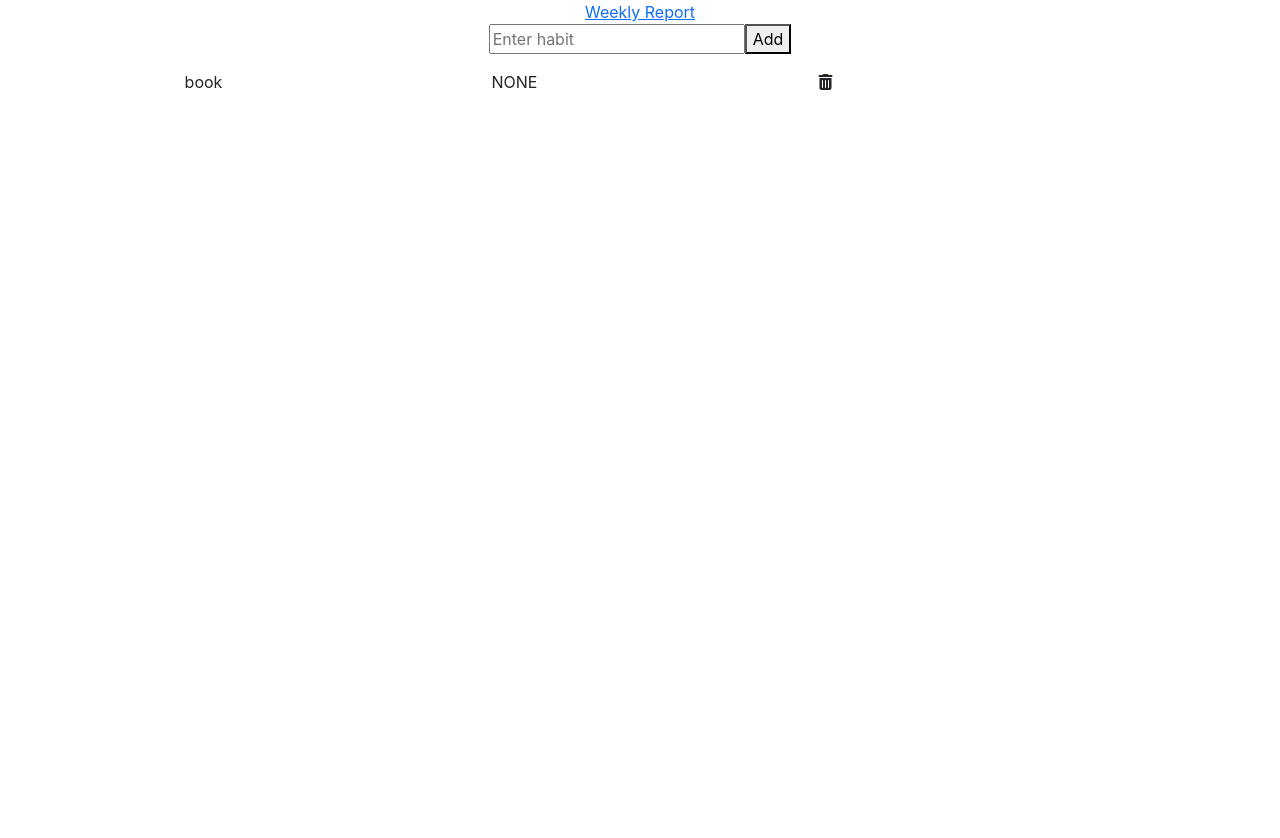
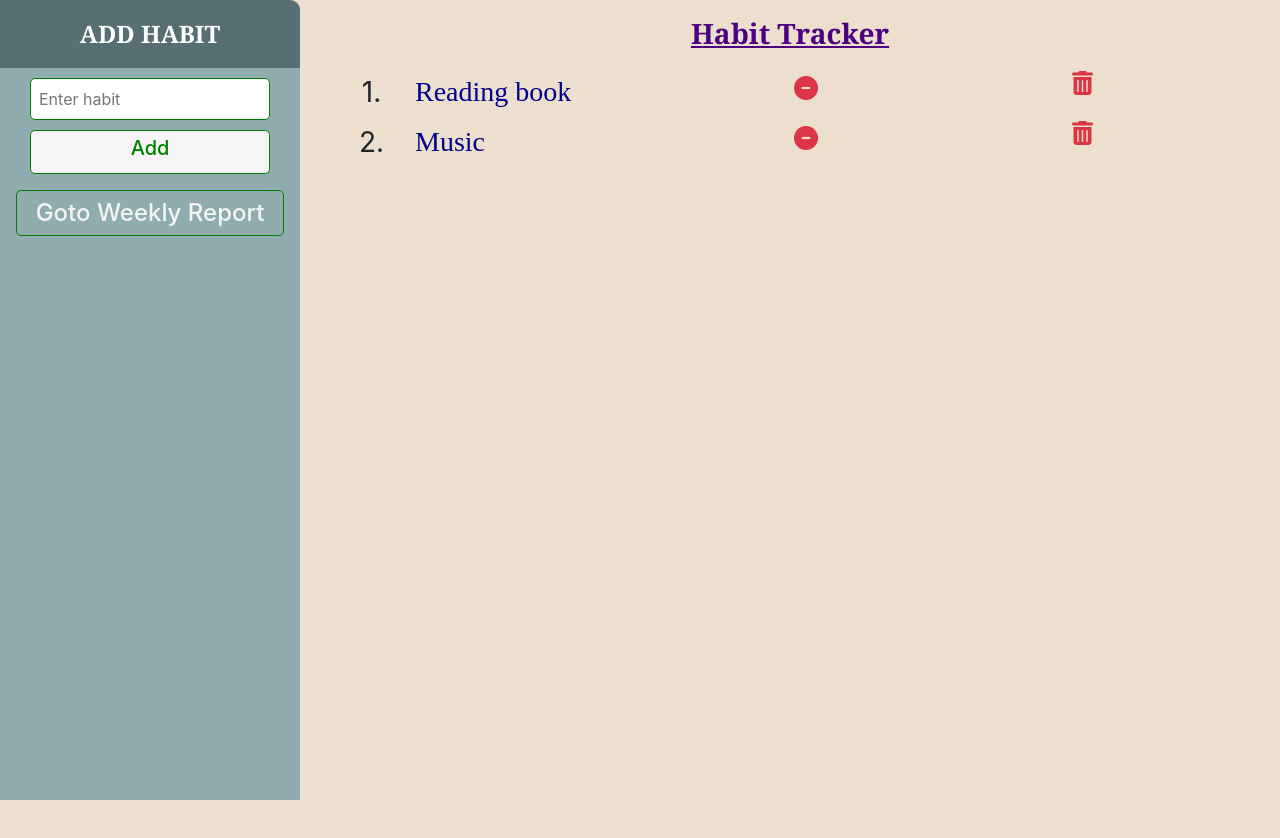
Before and after one commit to Yashaswi-Anand/react-habit-tracker, a React (Create React App) app: page / in a window 1280 px wide. Shown: the top 838 px of the page. Before the commit the page ends 800 px from the top, so only its background shows below. Built offline with nearby package versions, Linux system fonts and the light colour scheme.

Commit message:
ui designe complete

```diff
--- /dev/null
+++ b/src/Home.css
@@ -0,0 +1,103 @@
+
+.sidebar {
+    margin: 0;
+    padding: 0;
+    width: 300px;
+    background-color:#90acaf;
+    position: fixed;
+    height: 100%;
+    overflow: auto;
+    border-radius: 0px 10px 0px 0px;
+}
+
+.sidebar a {
+    display: block;
+    color: black;
+    padding: 16px;
+    text-decoration: none;
+}
+
+.sidebar a.active {
+    background-color: #576F72;
+    color: white;
+}
+
+/* .sidebar a:hover:not(.active) {
+    background-color: #555;
+    color: white;
+} */
+
+div.content {
+    margin-left: 300px;
+    padding: 1px 16px;
+    height: 900px;
+}
+
+@media screen and (max-width: 700px) {
+    .sidebar {
+        width: 100%;
+        height: auto;
+        position: relative;
+    }
+    .sidebar a {float: left;}
+    div.content {margin-left: 0;}
+}
+
+@media screen and (max-width: 400px) {
+    .sidebar a {
+        text-align: start;
+        float: none;
+    }
+
+}
+
+.sidebar input{
+    width: 80%;
+    border: 1px solid green;
+    margin: 10px;
+    padding: 0.5rem;
+    border-radius: 5px;
+}
+
+.add-btn{
+    width: 80%;
+    padding: 0.3rem 1rem;
+    border: 1px green solid;
+    border-radius: 5px;
+    background-color: whitesmoke;
+    color: green;
+}
+
+.add-btn:hover{
+    background-color: green;
+    color: whitesmoke;
+    border: 1px whitesmoke solid;
+}
+
+
+.heading-text{
+    color:indigo;
+    font-weight: 900;
+    font-family:Georgia, 'Times New Roman', Times, serif;
+    text-decoration: underline;
+}
+
+.habit-text{
+    color: darkblue;
+    font-family: cursive;
+    text-align: start;
+}
+
+.wklyrept{
+    padding: 0.5rem 0.1rem;
+    border: 1px green solid;
+    border-radius: 5px;
+    color: whitesmoke;
+}
+
+.wklyrept:hover{
+    padding: 0.5rem 0.1rem;
+    border: 1px whitesmoke solid;
+    border-radius: 5px;
+    color: indigo;
+}
--- /dev/null
+++ b/src/WeeklyReport.css
@@ -0,0 +1,25 @@
+.linearGradient {
+    background: linear-gradient(45deg, whitesmoke, gray);
+}
+
+.habit-text-wr{
+    color: darkblue;
+    font-family: cursive;
+    text-align: start;
+    background-color: whitesmoke;
+}
+
+.heading-weekly-report{
+    color:indigo;
+    font-weight: 900;
+    font-family:Georgia, 'Times New Roman', Times, serif;
+    text-decoration: underline;
+}
+
+.home-btn{
+    text-decoration: none;
+    color: green;
+    font-family:Georgia, 'Times New Roman', Times, serif;
+
+    font-size: x-large;
+}
--- a/src/components/Home.js
+++ b/src/components/Home.js
@@ -2,6 +2,7 @@ import React, { useState } from 'react'
 import { Link } from "react-router-dom";
 import { useDispatch, useSelector } from 'react-redux';
 import { addHabits, deleteHabits, updateHabits } from '../actions/workOnAction';
+import '../Home.css'
 
 
 function Home() {
@@ -48,36 +49,53 @@ function Home() {
   }
 
   // edit status of habit
-  const onEditHabit = (id) =>{
+  const onEditHabit = (id) => {
     // console.log(id);
     dispatch(updateHabits(id))
   }
 
   return (
     <div>
+
+      <div class="sidebar">
+        <a class="active fs-4 heading-text" href="#home">ADD HABIT</a>
+
         <div>
-        <Link to="/weeklyreport"> Weekly Report</Link>
-      </div>
-
           <input
             type='text'
             placeholder='Enter habit'
             value={inputHabit}
             onChange={(e) => handleChange(e)}
           />
+        </div>
 
-      <button onClick={() => onAddHabit()}>Add</button>
+        <div><button className='add-btn' onClick={() => onAddHabit()}><h5>Add</h5></button></div>
+
+        <div><Link to="/weeklyreport"><h4 className='wklyrept'>Goto Weekly Report</h4></Link></div>
+      </div>
+
+      <div class="content">
+        <div><h3 className='m-3 heading-text'>Habit Tracker</h3></div>
 
         {habit.length === 0
           ? "Data is empty"
-        : (habit.map(item => (
-          <div className='row mt-3 ms-5 ' key={item.id}>
-            <div className='col-3 fs-6 text-align'>{item.habit}</div>
-            <div className='col-3' onClick={() => onEditHabit(item.id)} > {item.status[0]}</div>
-            <div className='col-3'><i onClick={() => onDeleteHabit(item.id)} className="fa-solid fa-trash-can fs-6"></i></div>
+          : (habit.map((item, index) => (
+            <div className='container'>
+              <div className='row' key={item.id}>
+                <div className='col-1 fs-3 p-1 ms-3 text-black'>{index + 1}.</div>
+                <div className='col-3 fs-3 p-1 habit-text'>{item.habit}</div>
+                <div className='col-4 fs-4 p-1' onClick={() => onEditHabit(item.id)} >
+                  {item.status[0] == "DONE" ? <i className="fa-solid fa-circle-check text-success"></i>
+                    : item.status[0] == "NOT-DONE" ? <i className="fa-solid fa-circle-xmark text-warning"></i>
+                      : <i className="fa-solid fa-circle-minus text-danger"></i>}
+                </div>
+                <div className='col-3 p-1'><i onClick={() => onDeleteHabit(item.id)} className="fa-solid fa-trash-can fs-4 text-danger"></i></div>
+              </div>
             </div>
           )))
         }
+      </div>
+
     </div>
   )
 }
--- a/src/components/WeeklyReport.js
+++ b/src/components/WeeklyReport.js
@@ -1,18 +1,19 @@
 import React from 'react'
 import { Link } from "react-router-dom";
 import { useDispatch, useSelector } from 'react-redux';
-import { updateHabitStatusOfPastSevenDays }  from '../actions/workOnAction';
+import { updateHabitStatusOfPastSevenDays } from '../actions/workOnAction';
+import '../WeeklyReport.css'
 
 function WeekReport() {
 
 
   const dispatch = useDispatch();
-  const onEditStatusIndex =(index, id) => {
+  const onEditStatusIndex = (index, id) => {
     // console.log("weekly", index,id);
-    dispatch(updateHabitStatusOfPastSevenDays(index,id))
+    dispatch(updateHabitStatusOfPastSevenDays(index, id))
   }
 
-  const date = (day) =>{
+  const date = (day) => {
     const curDate = new Date();
     const date = new Date(curDate.setDate(curDate.getDate() - day));
     const dateInString = date.toString();
@@ -24,29 +25,36 @@ function WeekReport() {
   // console.log(habits[0].date, "weekly");
   return (
     <div>
-      <div>WeekReport
-        <Link to="/"> Home</Link>
+      <div className='container'>
+        <div className='row mt-2 p-3'>
+          <div className='col-1'><Link className='home-btn' to="/"><h2>HOME</h2></Link></div>
+          <div className='col-11 heading-weekly-report'><h4 className='fs-2'>Weekly Report</h4></div>
+        </div>
       </div>
 
-      <div>
+      <div className='container p-2'>
 
         <table className="table table-bordered">
           <tr>
-                <th>#</th>
-                <th>{date(0)}</th>
-                <th>{date(1)}</th>
-                <th>{date(2)}</th>
-                <th>{date(3)}</th>
-                <th>{date(4)}</th>
-                <th>{date(5)}</th>
-                <th>{date(6)}</th>
+            <th className='fs-1 text-danger linearGradient'>*</th>
+            <th className='fs-5 text-light bg-secondary'>{date(0)}</th>
+            <th className='fs-5 text-light bg-secondary'>{date(1)}</th>
+            <th className='fs-5 text-light bg-secondary'>{date(2)}</th>
+            <th className='fs-5 text-light bg-secondary'>{date(3)}</th>
+            <th className='fs-5 text-light bg-secondary'>{date(4)}</th>
+            <th className='fs-5 text-light bg-secondary'>{date(5)}</th>
+            <th className='fs-5 text-light bg-secondary'>{date(6)}</th>
           </tr>
 
           {habits.map((h, index) => (
             <tr data-index={index}>
-                <th>{h.habit}</th>
-                {h.status.map((s,i) =>(
-                  <th key={i} onClick={()=>onEditStatusIndex(i, h.id)}>{s}</th>
+              <th className='habit-text-wr'><li>{h.habit}</li></th>
+              {h.status.map((s, i) => (
+                <th key={i} onClick={() => onEditStatusIndex(i, h.id)} className='fs-4 bg-white'>
+                  {s == "DONE" ? <i className="fa-solid fa-circle-check text-success"></i>
+                    : s == "NOT-DONE" ? <i className="fa-solid fa-circle-xmark text-warning"></i>
+                      : <i className="fa-solid fa-circle-minus text-danger"></i>}
+                </th>
               ))}
             </tr>
           ))}
--- a/src/index.css
+++ b/src/index.css
@@ -5,6 +5,7 @@ body {
     sans-serif;
   -webkit-font-smoothing: antialiased;
   -moz-osx-font-smoothing: grayscale;
+  background-color: rgba(210, 180, 140, 0.418);
 }
 
 code {
--- a/src/reducers/performReducers.js
+++ b/src/reducers/performReducers.js
@@ -2,10 +2,16 @@ import { ADD, UPDATE, DELETE, UPDATE_STATUS_7DAYS } from '../actions/actionType'
 
 const initalState = [
     {
-        habit: "book",
+        habit: "Reading book",
         id: 758,
-        status: ['NONE','NONE','NONE','NONE','NONE','NONE','NONE'],
-        date:['Oct 07 2022', 'Oct 06 2022', 'Oct 05 2022', 'Oct 04 2022', 'Oct 03 2022', 'Oct 02 2022', 'Oct 01 2022']
+        status: ['NONE', 'NONE', 'NONE', 'NONE', 'NONE', 'NONE', 'NONE'],
+        date: ['Oct 07 2022', 'Oct 06 2022', 'Oct 05 2022', 'Oct 04 2022', 'Oct 03 2022', 'Oct 02 2022', 'Oct 01 2022']
+    },
+    {
+        habit: "Music",
+        id: 908,
+        status: ['NONE', 'NONE', 'NONE', 'NONE', 'NONE', 'NONE', 'NONE'],
+        date: ['Oct 07 2022', 'Oct 06 2022', 'Oct 05 2022', 'Oct 04 2022', 'Oct 03 2022', 'Oct 02 2022', 'Oct 01 2022']
     }
 ]
 
```
Also changed, not shown: src/actions/workOnAction.js (+4 -4 lines). Lines whose indentation alone changed are shown as unchanged.
